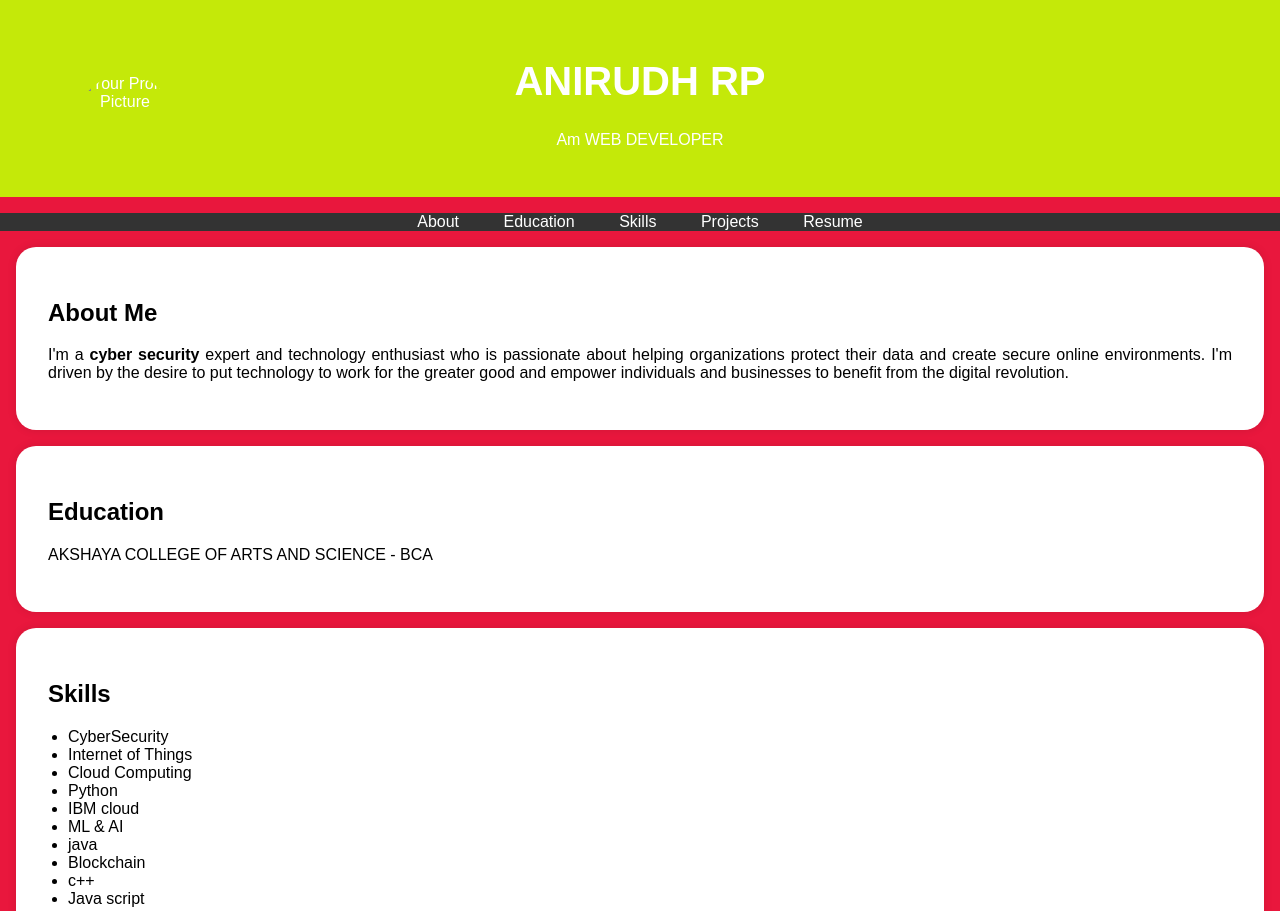
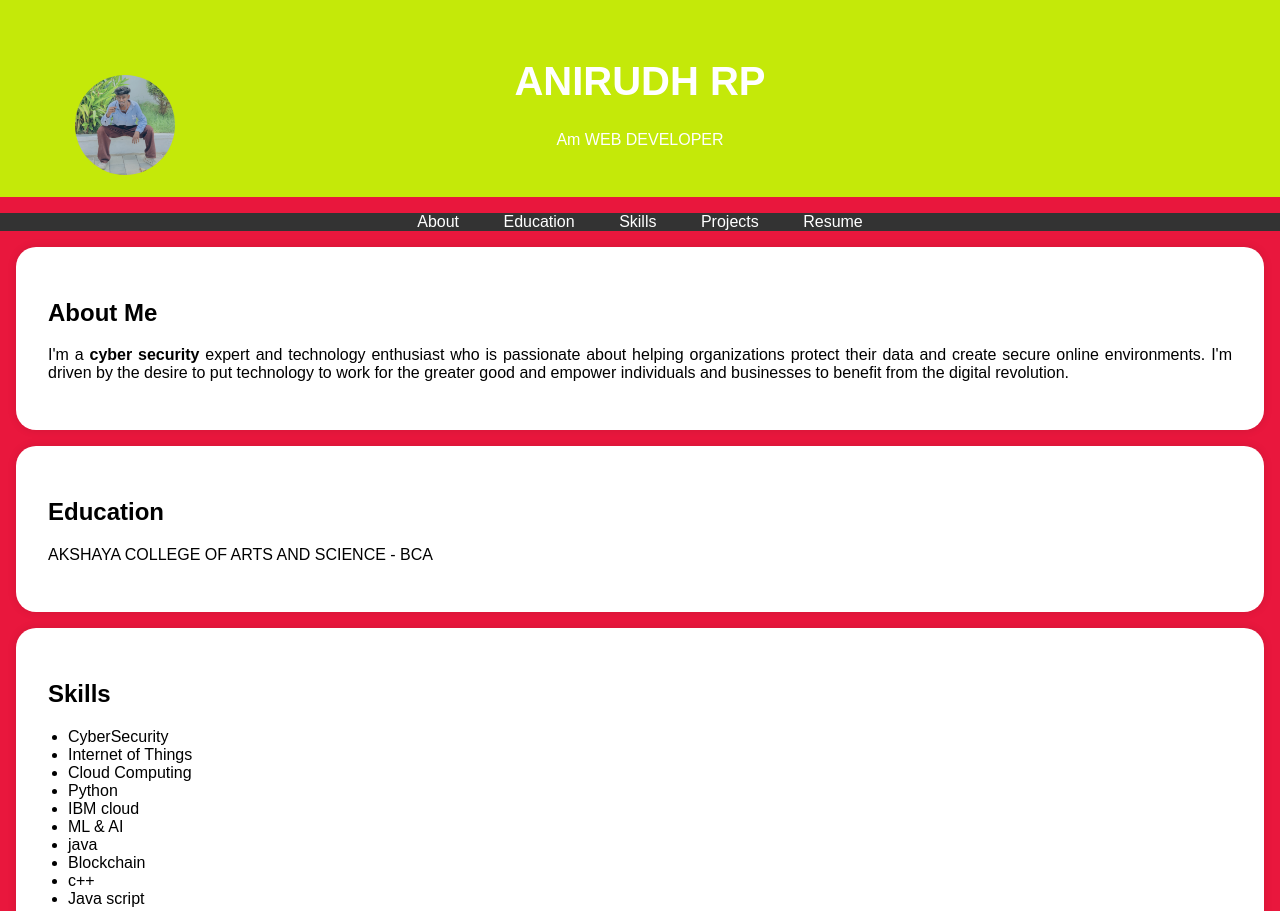
Before and after one commit to kichu1000/Digital-portfolio-, a plain HTML site: page index.html in a window 1280 px wide. Shown: the top 911 px of the page. Drawn offline with Linux system fonts and the light colour scheme.

Commit message:
Update index.html

```diff
--- a/index.html
+++ b/index.html
@@ -95,7 +95,7 @@
     <header>
         <div class="header-content">
             <!-- Add your profile picture here -->
-            <img src="Vignesh Mathiyalagan.jpg" alt="Your Profile Picture" class="profile-picture">
+            <img src="img.jpg" alt="Your Profile Picture" class="profile-picture">
             <h1>ANIRUDH RP</h1>
             <p>Am WEB DEVELOPER </p>
         </div>
```
